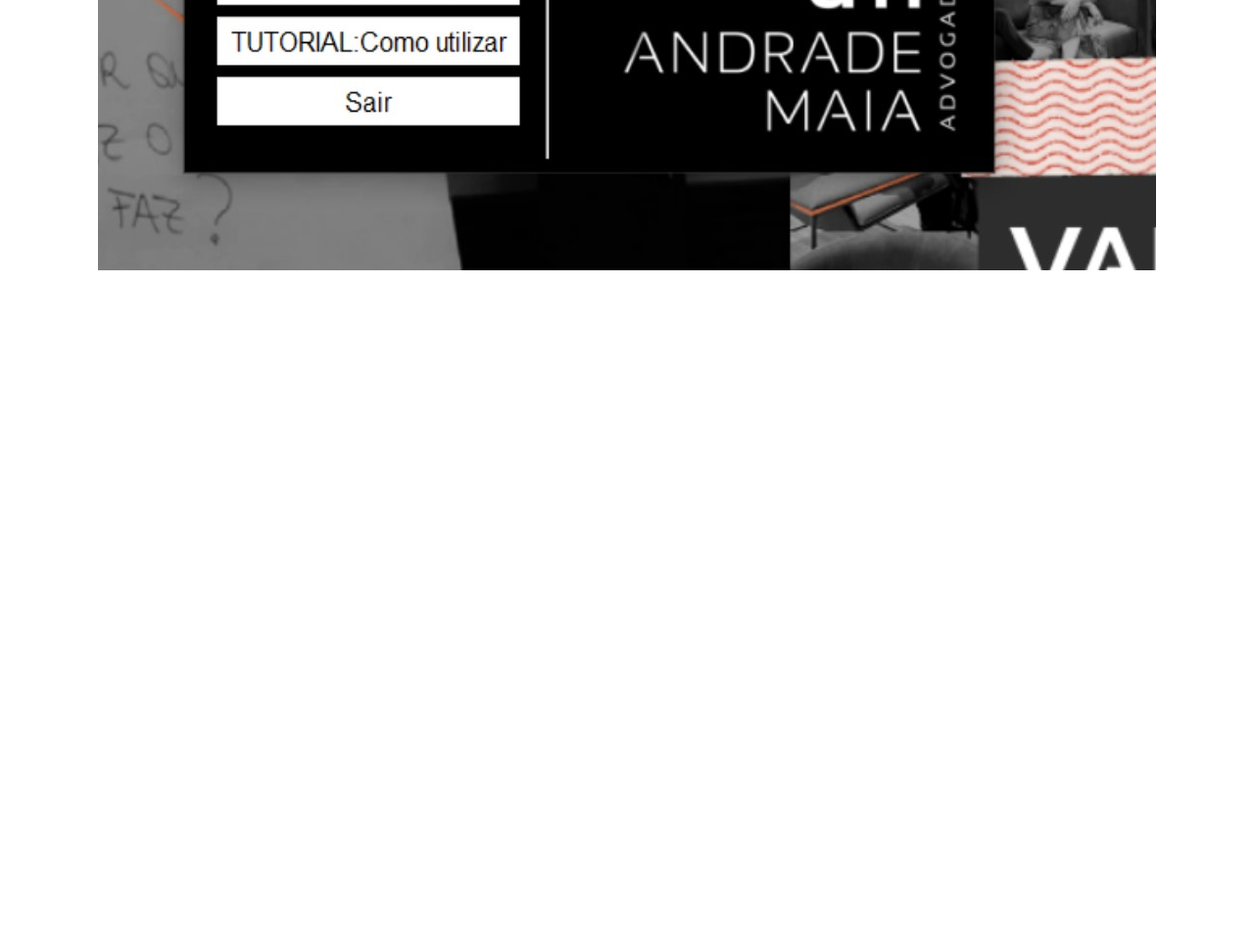
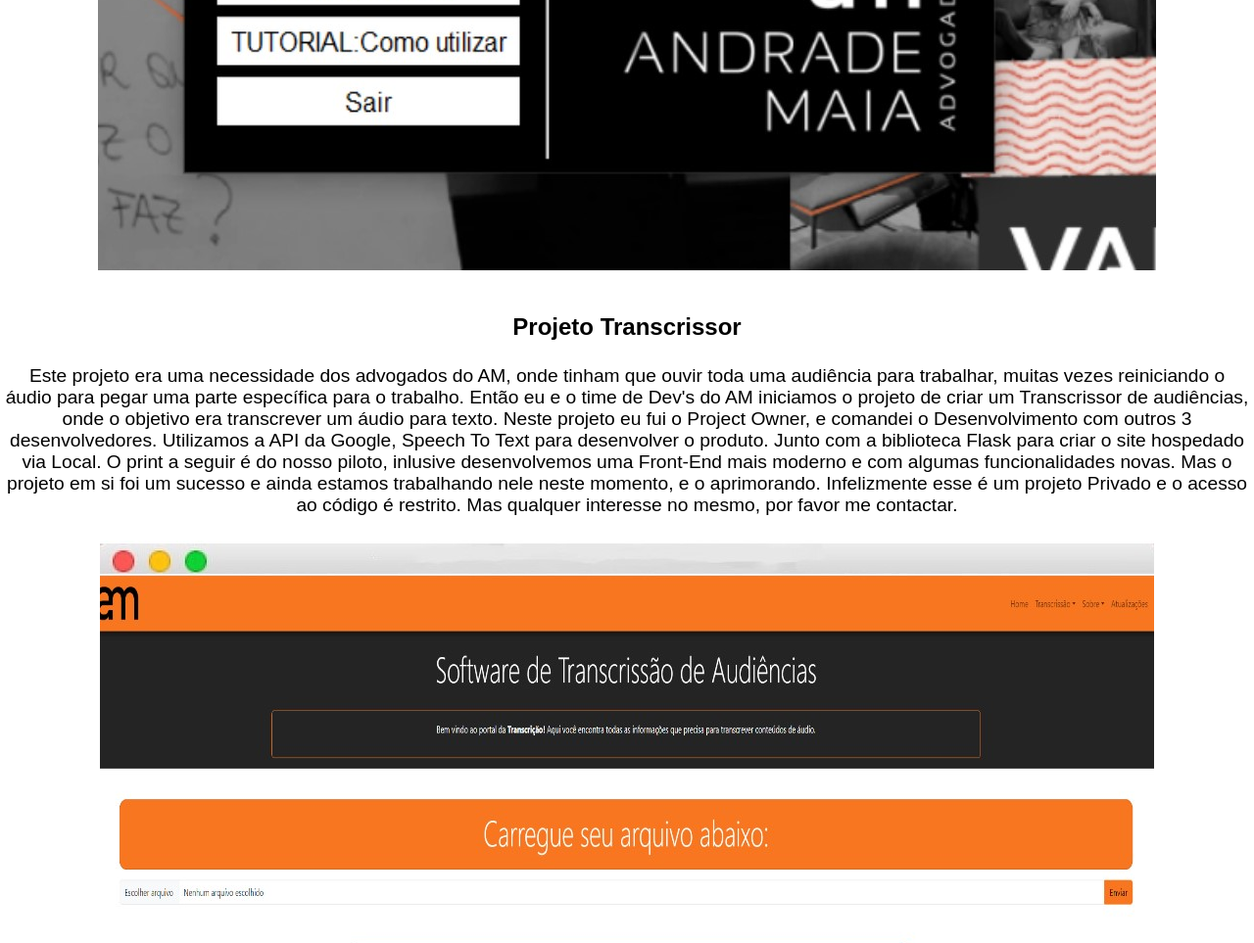
Before and after one commit to VonDerLitch/Portifolio, a plain HTML site: page port.html in a window 1280 px wide. Shown: the part 5757-6720 px from the top of the page at 98% size. Before the commit the page ends 6057 px from the top, so only its background shows below. Drawn offline with Linux system fonts and the light colour scheme.

Commit message:
atualizacoes

```diff
--- a/port.html
+++ b/port.html
@@ -78,6 +78,20 @@
                 </p>
                 <img src="projects/terminal7.jpg" alt="terminal7">
 
+                <h2>Projeto Transcrissor</h2>
+                <p>
+                    Este projeto era uma necessidade dos advogados do AM, onde tinham que ouvir toda uma audiência para
+                    trabalhar, muitas vezes reiniciando o áudio para pegar uma parte específica para o trabalho. Então eu
+                    e o time de Dev's do AM iniciamos o projeto de criar um Transcrissor de audiências, onde o objetivo era
+                    transcrever um áudio para texto. Neste projeto eu fui o Project Owner, e comandei o Desenvolvimento com
+                    outros 3 desenvolvedores. Utilizamos a API da Google, Speech To Text para desenvolver o produto. Junto com
+                    a biblioteca Flask para criar o site hospedado via Local. O print a seguir é do nosso piloto, inlusive desenvolvemos
+                    uma Front-End mais moderno e com algumas funcionalidades novas. Mas o projeto em si foi um sucesso e ainda estamos trabalhando
+                    nele neste momento, e o aprimorando. Infelizmente esse é um projeto Privado e o acesso ao código é restrito. Mas qualquer
+                    interesse no mesmo, por favor me contactar.
+                </p>
+                <img src="projects/terminal8.jpg" alt="terminal8">
+
             </div>
 
         </main>
```
Also changed, not shown: index.html (+2 -0 lines), style.css (+7 -3 lines), projects/terminal8.jpg (added).
